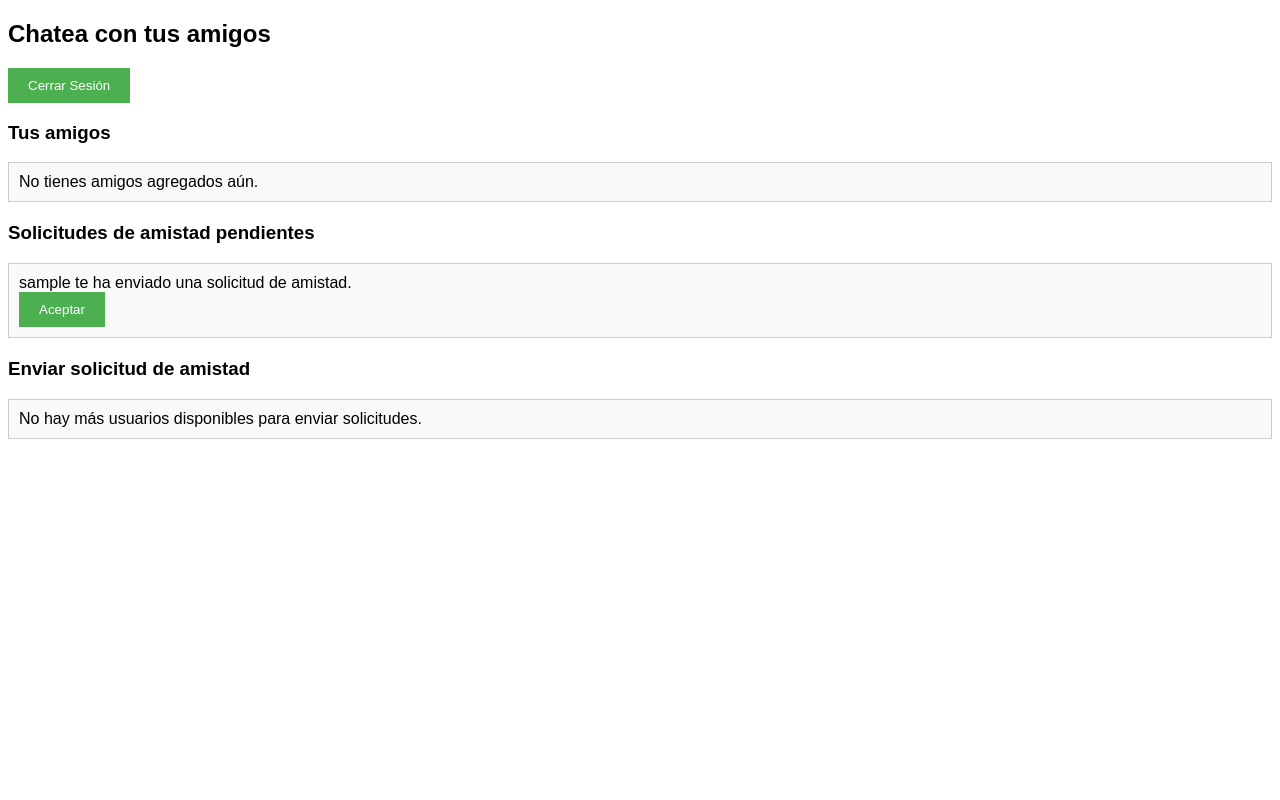
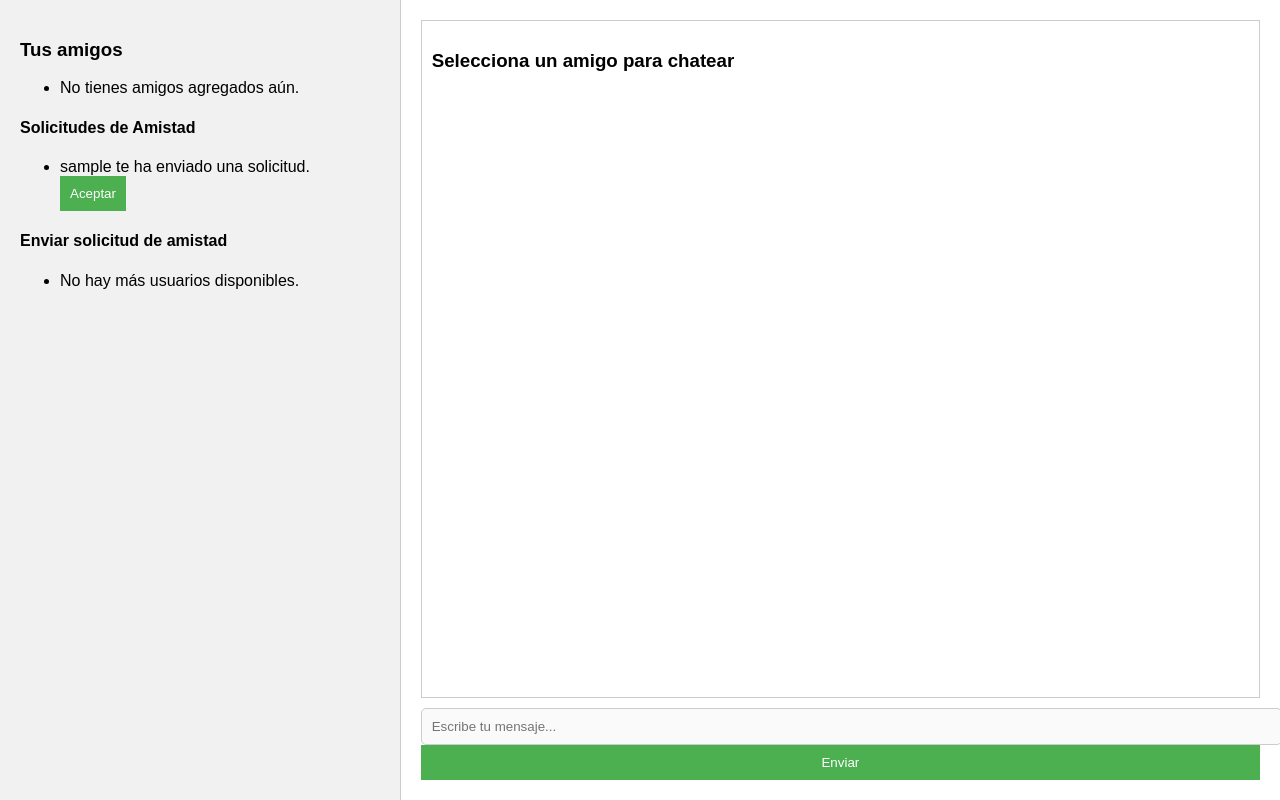
Before and after one commit to ANUER17/chatenlinea, a Django app: page / in a window 1280 px wide. Run offline with Django 5.2, Linux system fonts and the light colour scheme; a user stored in the database is signed in; tables that the repository leaves empty hold one stand-in row (values such as "Sample post").

Commit message:
Update chat_room.html

```diff
--- a/chat/templates/chat/chat_room.html
+++ b/chat/templates/chat/chat_room.html
@@ -5,33 +5,99 @@
     <meta name="viewport" content="width=device-width, initial-scale=1.0">
     <title>Chat en Tiempo Real</title>
     <style>
-        body { font-family: Arial, sans-serif; }
-        #chat-log { height: 300px; overflow-y: scroll; border: 1px solid #ccc; padding: 10px; }
-        #chat-message-input { width: 80%; padding: 10px; }
-        button { padding: 10px 20px; background-color: #4CAF50; color: white; border: none; cursor: pointer; }
-        button:hover { background-color: #45a049; }
-        .friend-list, .request-list, .user-list { margin-bottom: 20px; }
-        .friend-list ul, .request-list ul, .user-list ul { list-style-type: none; padding: 0; }
-        .friend-list li, .request-list li, .user-list li { margin: 5px 0; padding: 10px; border: 1px solid #ccc; background: #f9f9f9; }
-        .unread-message { font-weight: bold; color: red; }
+        body {
+            font-family: Arial, sans-serif;
+            display: flex;
+            height: 100vh;
+            margin: 0;
+        }
+
+        .chat-container {
+            display: flex;
+            width: 100%;
+        }
+
+        .left-panel {
+            width: 30%;
+            border-right: 1px solid #ccc;
+            padding: 20px;
+            overflow-y: auto;
+            background-color: #f1f1f1;
+        }
+
+        .right-panel {
+            width: 70%;
+            padding: 20px;
+            display: flex;
+            flex-direction: column;
+            justify-content: space-between;
+        }
+
+        #chat-log {
+            flex-grow: 1;
+            overflow-y: scroll;
+            border: 1px solid #ccc;
+            padding: 10px;
+            margin-bottom: 10px;
+        }
+
+        #chat-message-input {
+            width: 100%;
+            padding: 10px;
+            border: 1px solid #ccc;
+            border-radius: 5px;
+        }
+
+        .friend-list ul {
+            list-style-type: none;
+            padding: 0;
+        }
+
+        .friend-list li {
+            margin: 5px 0;
+            padding: 10px;
+            border: 1px solid #ccc;
+            background: #fff;
+            cursor: pointer;
+        }
+
+        .friend-list li:hover {
+            background-color: #e6e6e6;
+        }
+
+        .unread-message {
+            font-weight: bold;
+            color: red;
+        }
+
+        button {
+            padding: 10px;
+            background-color: #4CAF50;
+            color: white;
+            border: none;
+            cursor: pointer;
+        }
+
+        button:hover {
+            background-color: #45a049;
+        }
+
+        .request-list, .user-list {
+            margin-top: 20px;
+        }
     </style>
 </head>
 <body>
-    <h2>Chatea con tus amigos</h2>
 
-    <!-- Botón de cerrar sesión -->
-    <form action="{% url 'logout' %}" method="post">
-        {% csrf_token %}
-        <button type="submit">Cerrar Sesión</button>
-    </form>
+    <div class="chat-container">
 
-    <!-- Lista de amigos -->
-    <div class="friend-list">
+        <!-- Panel Izquierdo (Lista de amigos) -->
+        <div class="left-panel">
             <h3>Tus amigos</h3>
             <ul>
                 {% if friends %}
                     {% for friend in friends %}
-                    <li>
+                        <li onclick="openChat('{{ friend.username }}')">
                             {{ friend.username }}
                             <!-- Si el amigo tiene mensajes no leídos, mostrar notificación -->
                             {% for message in unread_messages %}
@@ -39,23 +105,20 @@
                                     <span class="unread-message">¡Nuevo mensaje!</span>
                                 {% endif %}
                             {% endfor %}
-                        <a href="{% url 'chat_friend' friend.id %}">Chatear</a>
                         </li>
                     {% endfor %}
                 {% else %}
                     <li>No tienes amigos agregados aún.</li>
                 {% endif %}
             </ul>
-    </div>
 
-    <!-- Solicitudes de amistad pendientes -->
             <div class="request-list">
-        <h3>Solicitudes de amistad pendientes</h3>
+                <h4>Solicitudes de Amistad</h4>
                 <ul>
                     {% if pending_requests %}
                         {% for request in pending_requests %}
                             <li>
-                        {{ request.sender.username }} te ha enviado una solicitud de amistad.
+                                {{ request.sender.username }} te ha enviado una solicitud.
                                 <form method="post" action="{% url 'accept_friend' request.id %}">
                                     {% csrf_token %}
                                     <button type="submit">Aceptar</button>
@@ -68,9 +131,8 @@
                 </ul>
             </div>
 
-    <!-- Enviar solicitudes de amistad -->
             <div class="user-list">
-        <h3>Enviar solicitud de amistad</h3>
+                <h4>Enviar solicitud de amistad</h4>
                 <ul>
                     {% if users %}
                         {% for user in users %}
@@ -83,9 +145,56 @@
                             </li>
                         {% endfor %}
                     {% else %}
-                <li>No hay más usuarios disponibles para enviar solicitudes.</li>
+                        <li>No hay más usuarios disponibles.</li>
                     {% endif %}
                 </ul>
             </div>
+        </div>
+
+        <!-- Panel Derecho (Chat con el amigo seleccionado) -->
+        <div class="right-panel">
+            <div id="chat-log">
+                <h3>Selecciona un amigo para chatear</h3>
+            </div>
+
+            <input id="chat-message-input" type="text" placeholder="Escribe tu mensaje..." autocomplete="off" disabled>
+            <button id="chat-message-submit" disabled>Enviar</button>
+        </div>
+    </div>
+
+    <script>
+        function openChat(friendUsername) {
+            const protocol = window.location.protocol === 'https:' ? 'wss://' : 'ws://';
+            const chatSocket = new WebSocket(`${protocol}${window.location.host}/ws/chat/${friendUsername}/`);
+
+            chatSocket.onmessage = function(e) {
+                const data = JSON.parse(e.data);
+                const chatLog = document.querySelector('#chat-log');
+                chatLog.innerHTML += `<p><strong>${data.sender}:</strong> ${data.message}</p>`;
+                chatLog.scrollTop = chatLog.scrollHeight;
+            };
+
+            chatSocket.onclose = function(e) {
+                console.error('Chat cerrado inesperadamente');
+            };
+
+            const input = document.querySelector('#chat-message-input');
+            const submitButton = document.querySelector('#chat-message-submit');
+
+            input.disabled = false;
+            submitButton.disabled = false;
+
+            document.querySelector('#chat-message-submit').onclick = function(e) {
+                const message = input.value;
+                if (message.trim()) {
+                    chatSocket.send(JSON.stringify({
+                        'message': message,
+                        'sender': "{{ request.user.username }}"
+                    }));
+                    input.value = '';
+                }
+            };
+        }
+    </script>
 </body>
 </html>
```
Lines whose indentation alone changed are shown as unchanged.
